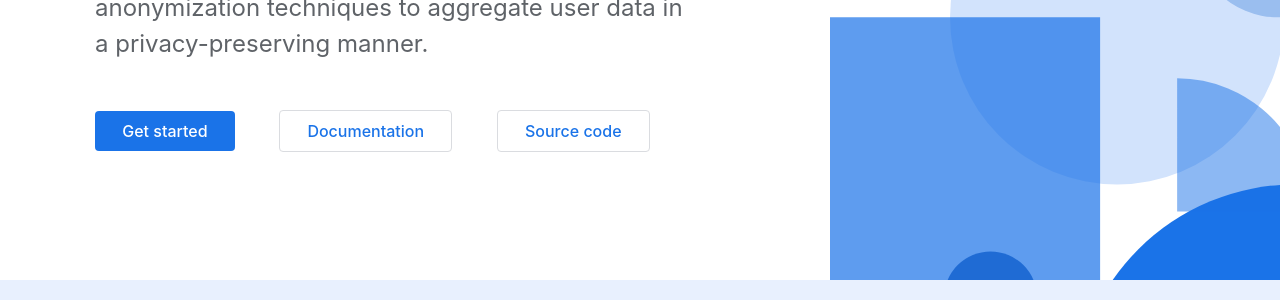
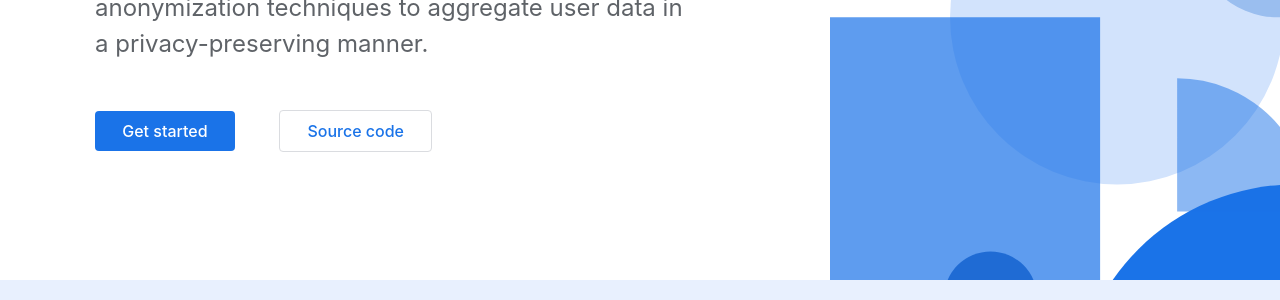
Before and after one commit to OpenMined/PipelineDP, a Jekyll site: the page built from index.html, in a window 1280 px wide. Shown: the part 436-736 px from the top of the page. Built offline with Jekyll 4.4.1, drawn with Linux system fonts in a browser that asks for light colours.

Commit message:
Remove documentation button from the hero

```diff
--- a/index.html
+++ b/index.html
@@ -7,8 +7,7 @@ layout: default
     <h1 class="c-hero__title">Differentially private data aggregation</h1>
     <p class="c-hero__description">{{ site.description }}</p>
     <a class="c-hero__button c-button c-button--primary" href="{%- link get-started.md -%}">Get started</a>
-    <a class="c-hero__button c-button c-button--secondary" href="{%- link api-documentation.md -%}">Documentation</a>
-    <a class="c-hero__button c-button c-button--secondary" href="https://github.com/OpenMined/PipelineDP" target="_blank">Source code</a>
+    <a class="c-hero__button c-button c-button--secondary" href="https://github.com/OpenMined/PipelineDP">Source code</a>
   </div>
 </section>
 <section class="c-banner">
```
